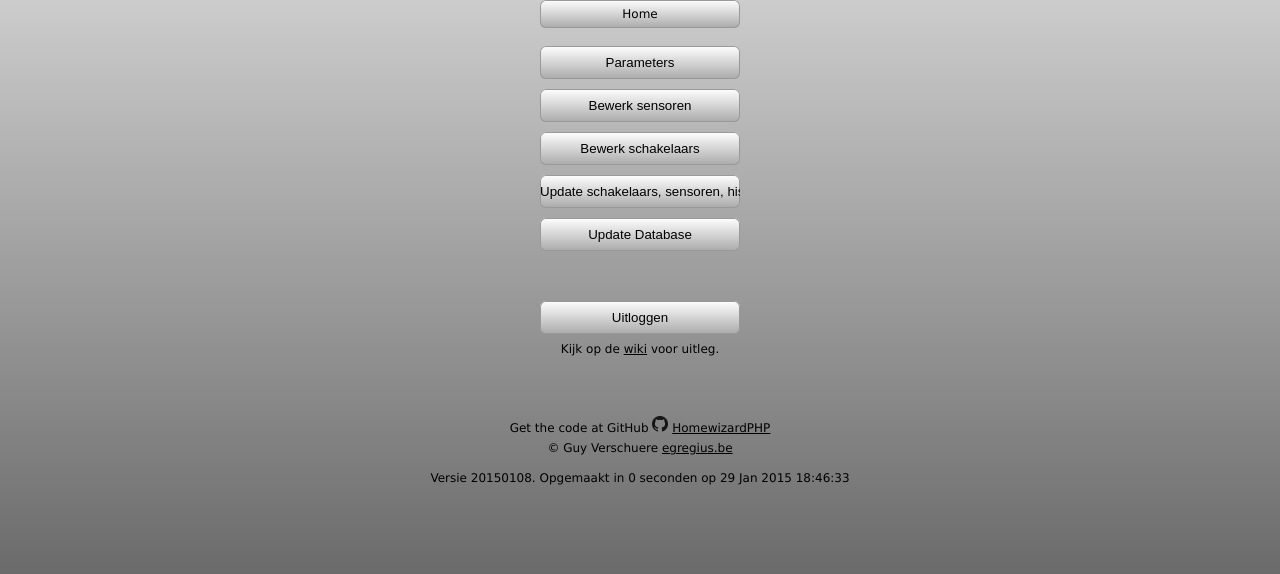
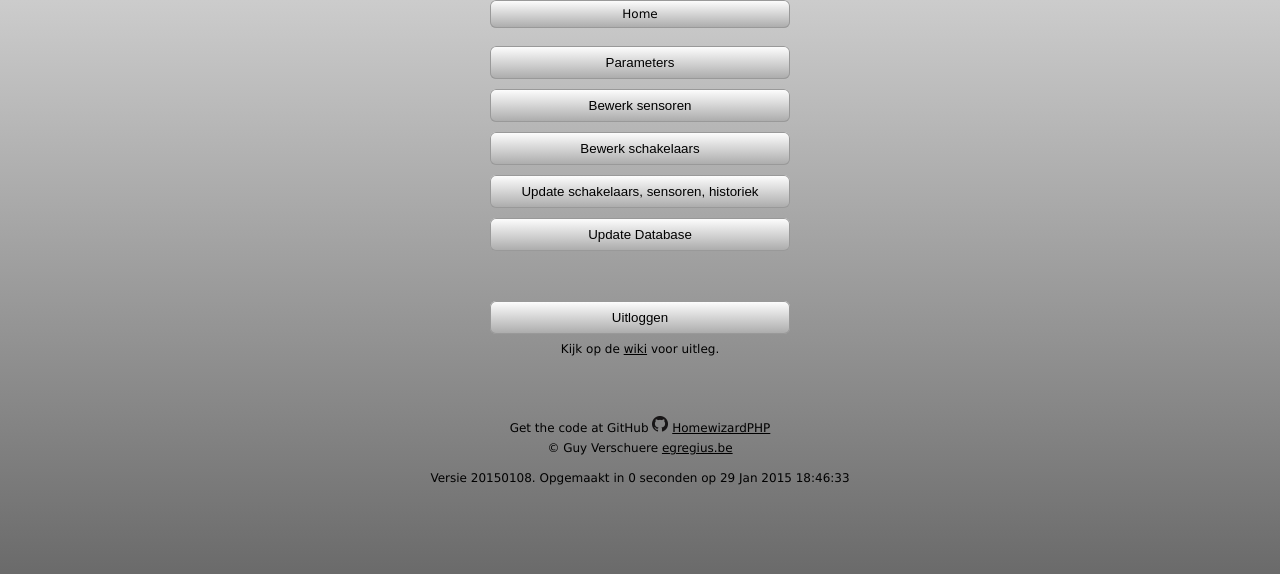
Before and after one commit to DavidVM1982/HomewizardPHP, a PHP site: page /settings.php in a window 1280 px wide. Shown: the top 574 px of the page. Run offline with PHP 8.4, Linux system fonts and the light colour scheme; data comes from the database, SQL or seed files in the repository; data that the repository does not hold is empty.

Commit message:
Fix buttons in settings

```diff
--- a/css/index.css
+++ b/css/index.css
@@ -32,7 +32,7 @@ select.abutton{min-width:50px; padding-left:18px}
 .item {width: 99%;}
 }
 .abutton {background: #cacaca;background: -webkit-gradient(linear, left top, left bottom, from(#fff), to(#aaa) );background: -moz-linear-gradient(-90deg, #fff, #aaa);filter:  progid:DXImageTransform.Microsoft.gradient(GradientType=0,startColorstr='#fff', endColorstr='#aaa');border:0px solid #aaa;display:inline-block;padding:9px 0px; text-decoration:none; margin:0; width:50px; min-width:52px; box-shadow:0px 0px 0px 1px #999 inset;-moz-border-radius:6px;-webkit-border-radius:6px;border-radius:6px;}
-.settings {width:200px;}
+.settings {width:100%; max-width:300px;}
 .abuttonsomfy {border:0px solid #f00;padding:0px 0px; text-decoration:none; margin:0; width:150px; font-size:0px;}
 .abutton:hover {text-decoration:none !important;}
 .abuttonhistory{width:150px;}
```
